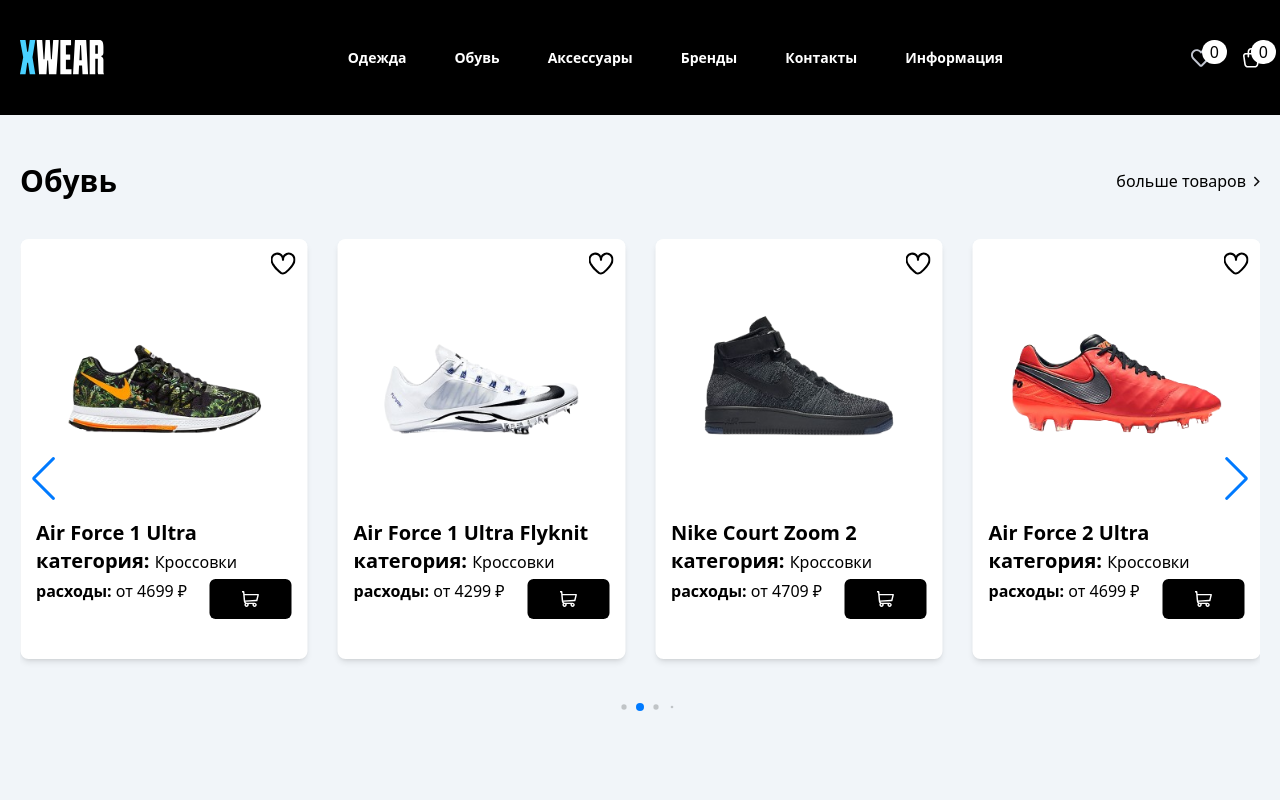
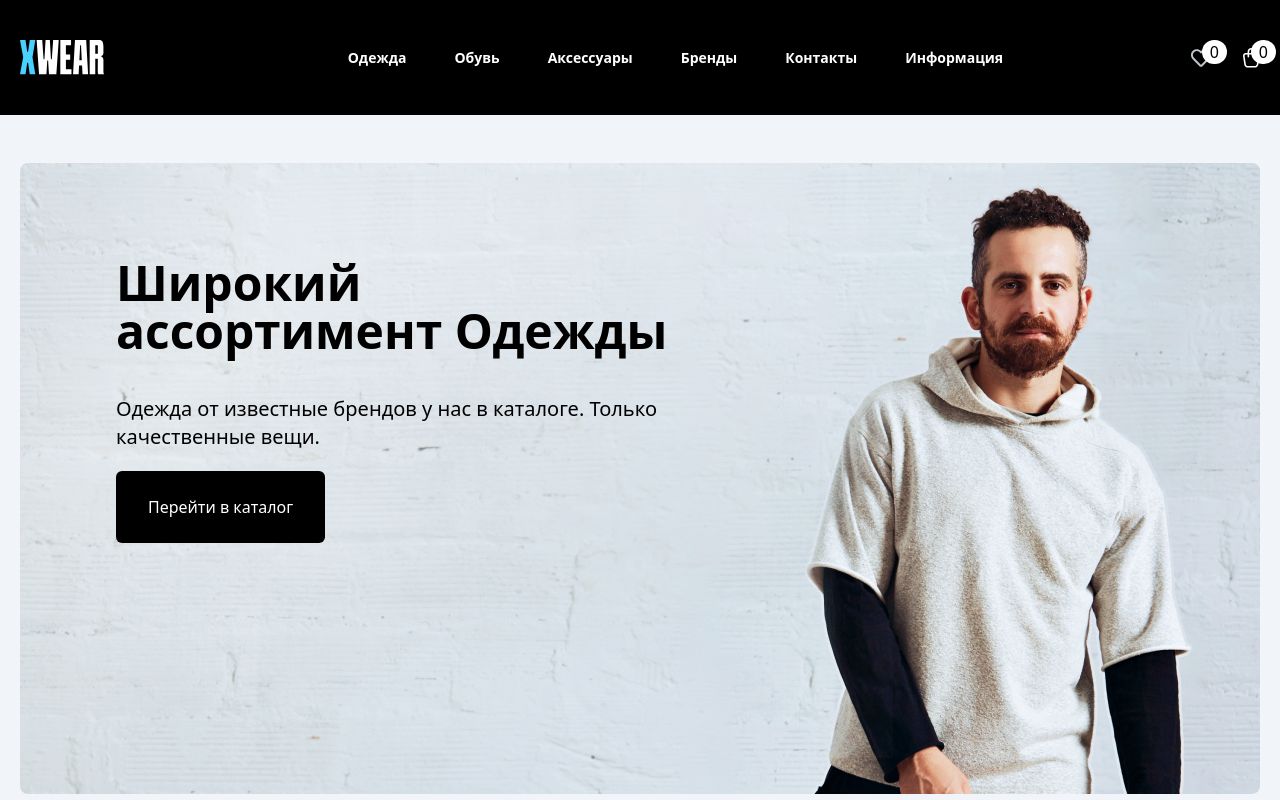
Before and after one commit to muhammadazizbek006/XWEAR, a React (Vite) app: page / in a window 1280 px wide. Shown: the top 800 px of the page. Built offline with nearby package versions, Linux system fonts and the light colour scheme.

Commit message:
add swiper

```diff
--- a/src/components/home/Hero.jsx
+++ b/src/components/home/Hero.jsx
@@ -37,10 +37,10 @@
                     key={e.id}
                   >
 
-                    <div className=' max-w-96 lg:max-w-[671px] pt-24 pl-24 text-start space-y-5 rounded-md'>
+                    <div className=' max-w-96 lg:max-w-[671px] pb-12 md:pb-1 pt-24 pl-3 md:pl-24 text-start space-y-5 rounded-md'>
                       <h2 className=' md:text-3xl lg:text-4xl xl:text-5xl font-black mb-5'>{e.title}</h2>
-                      <h3 className='text-xl  inline-block mb-5'>{e.sharx}</h3>
-                      <Link to="/katalog/kiyim" className='bg-black text-white py-3 xl:py-6 px-8 rounded-md inline-block'>Перейти в каталог</Link>
+                      <h3 className=' text-sm md:text-xl  inline-block mb-5'>{e.sharx}</h3>
+                      <Link to="/katalog/kiyim" className='bg-black  text-white py-3 xl:py-6 px-8 rounded-md inline-block'>Перейти в каталог</Link>
                     </div>
                   </SwiperSlide>
                 );
--- a/src/pages/Home.jsx
+++ b/src/pages/Home.jsx
@@ -1,5 +1,5 @@
 import React from 'react'
-// import Hero from   '../components/home/Hero'
+import Hero from   '../components/home/Hero'
 import OyoqKiyimlar from '../components/home/OyoqKiyimlar'
 // import Turotial from '../components/home/Turotial'
 import Kiyimlar from '../components/home/Kiyimlar'
@@ -9,7 +9,7 @@
 const Home = () => {
   return (
     <>
-      {/* <Hero/> */}
+      <Hero/>
       <OyoqKiyimlar/>
       {/* <Turotial/> */}
       <Kiyimlar/>
--- a/src/pages/Yoqtrilganlar.jsx
+++ b/src/pages/Yoqtrilganlar.jsx
@@ -3,8 +3,11 @@
 import { useDispatch, useSelector } from 'react-redux';
 import like2 from '../img/like2.svg' // reyting rasmi uchun import
 import { productliked } from '../store/slice/productsWishlistDataSlice';
+import { addProductToWishlist } from '../store/slice/productsWishlistDataSlice';
 import shop from '../img/shop.svg'
+
 const Yoqtrilganlar = () => {
+
   const dispatch = useDispatch();
   const productliked = useSelector(
     (store) => store.likemaxsulotlar.data
@@ -19,6 +22,12 @@
   const handleDelete = (id) => {
     dispatch(deleteUserOfferLinkData(id));
   };
+    // maxsulotlarni korzinkaga qo'shish
+
+
+    const mahsulotniWishlistgaQoshish = (product) => {
+      dispatch(addProductToWishlist(product));
+    };
 
   return (
     <>
@@ -46,7 +55,7 @@
                      {/* shop btn va kategoria */}
                      <div className="flex justify-between">
                         <p  className="text-base"> <span className="text-base font-semibold">расходы: </span>от {product.narxi} ₽ </p>
-                      <button className="bg-black px-8 py-2 rounded-md hover:bg-green-500 duration-300">
+                        <button onClick={() => mahsulotniWishlistgaQoshish(e)} className="bg-black px-8 py-2 rounded-md">
                         <img src={shop} alt="" />
                       </button>
                     </div>
```
